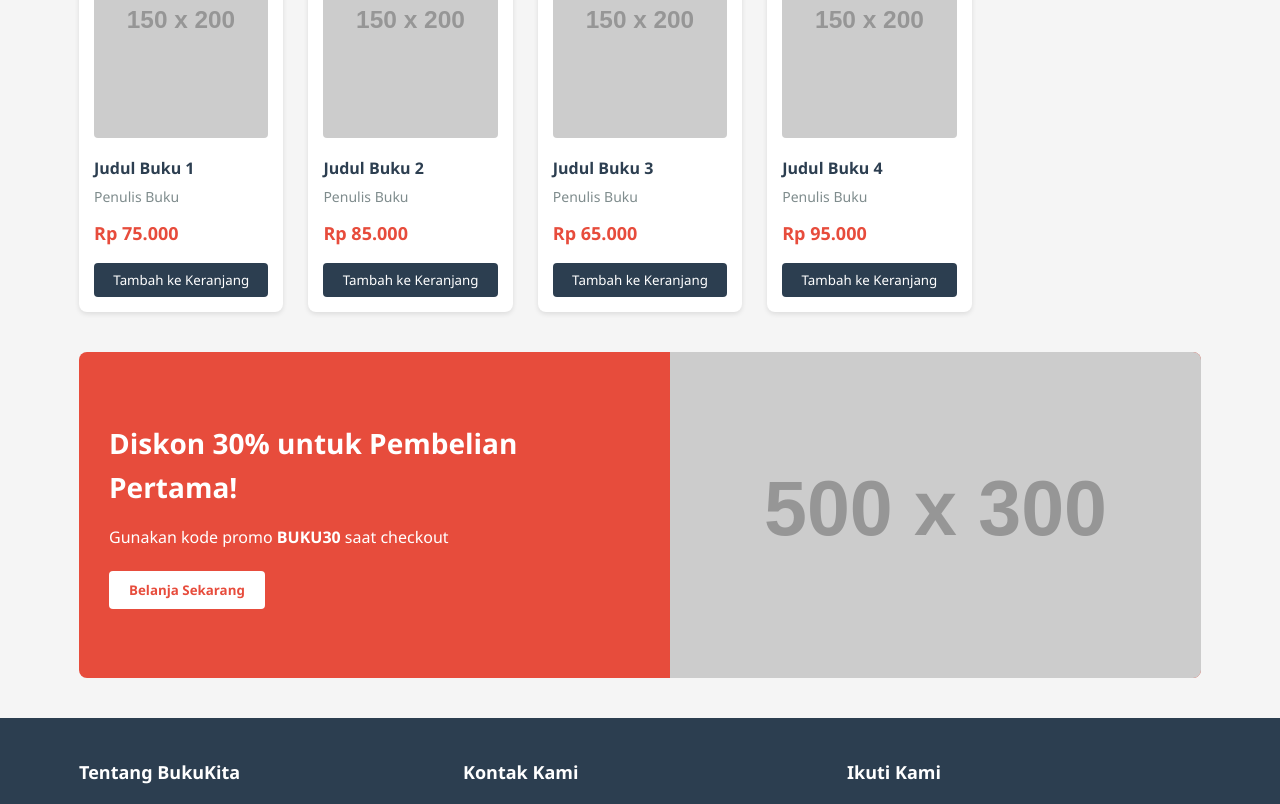
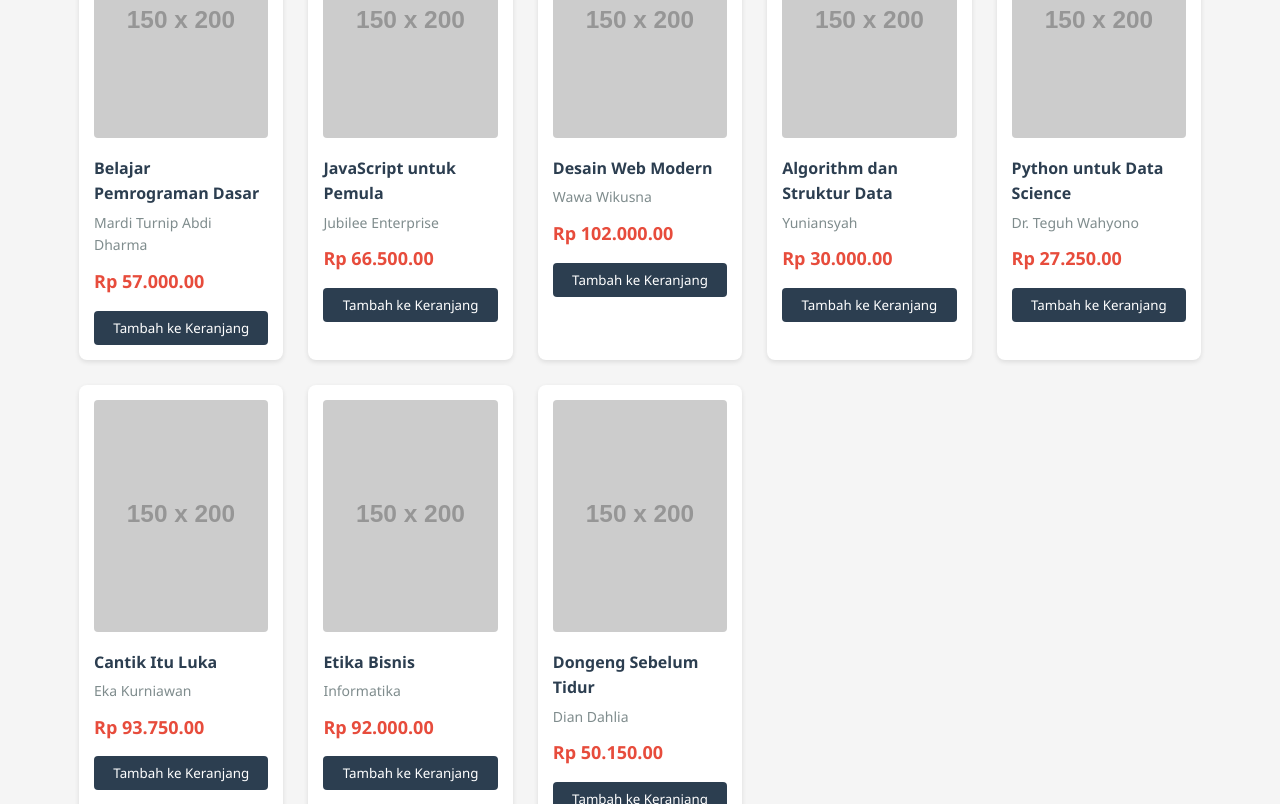
Before and after one commit to ahm862/ahm862.github.io, a plain HTML site: page index.html in a window 1280 px wide. Shown: the part 843-1647 px from the top of the page. Drawn offline with Linux system fonts and the light colour scheme; placeholder pictures from the web are drawn by us.

Commit message:
Add files via upload
Signed-off-by: ahm862 <ahmadfaishal003@gmail.com>

```diff
--- a/index.html
+++ b/index.html
@@ -12,7 +12,7 @@
     <header>
         <div class="container">
             <div class="logo">
-                <h1><i class="fas fa-book"></i> BukuKita</h1>
+                <h1><i class="fas fa-book"></i> BUKU INFORMASI</h1>
                 <p>Toko Buku Online Terlengkap</p>
             </div>
             <div class="search-cart">
@@ -77,30 +77,58 @@
             <div class="book-list">
                 <div class="book-card">
                     <img src="https://via.placeholder.com/150x200" alt="Cover Buku">
-                    <h3>Judul Buku 1</h3>
-                    <p class="author">Penulis Buku</p>
-                    <p class="price">Rp 75.000</p>
+                    <h3>Belajar Pemrograman Dasar</h3>
+                    <p class="author">Mardi Turnip Abdi Dharma</p>
+                    <p class="price">Rp 57.000.00</p>
                     <button class="add-to-cart">Tambah ke Keranjang</button>
                 </div>
                 <div class="book-card">
                     <img src="https://via.placeholder.com/150x200" alt="Cover Buku">
-                    <h3>Judul Buku 2</h3>
-                    <p class="author">Penulis Buku</p>
-                    <p class="price">Rp 85.000</p>
+                    <h3>JavaScript untuk Pemula</h3>
+                    <p class="author">Jubilee Enterprise</p>
+                    <p class="price">Rp 66.500.00</p>
                     <button class="add-to-cart">Tambah ke Keranjang</button>
                 </div>
                 <div class="book-card">
                     <img src="https://via.placeholder.com/150x200" alt="Cover Buku">
-                    <h3>Judul Buku 3</h3>
-                    <p class="author">Penulis Buku</p>
-                    <p class="price">Rp 65.000</p>
+                    <h3>Desain Web Modern</h3>
+                    <p class="author">Wawa Wikusna</p>
+                    <p class="price">Rp 102.000.00</p>
                     <button class="add-to-cart">Tambah ke Keranjang</button>
                 </div>
                 <div class="book-card">
                     <img src="https://via.placeholder.com/150x200" alt="Cover Buku">
-                    <h3>Judul Buku 4</h3>
-                    <p class="author">Penulis Buku</p>
-                    <p class="price">Rp 95.000</p>
+                    <h3>Algorithm dan Struktur Data</h3>
+                    <p class="author">Yuniansyah</p>
+                    <p class="price">Rp 30.000.00</p>
+                    <button class="add-to-cart">Tambah ke Keranjang</button>
+                </div>
+                <div class="book-card">
+                    <img src="https://via.placeholder.com/150x200" alt="Cover Buku">
+                    <h3>Python untuk Data Science</h3>
+                    <p class="author">Dr. Teguh Wahyono</p>
+                    <p class="price">Rp 27.250.00</p>
+                    <button class="add-to-cart">Tambah ke Keranjang</button>
+                </div>
+                <div class="book-card">
+                    <img src="https://via.placeholder.com/150x200" alt="Cover Buku">
+                    <h3>Cantik Itu Luka </h3>
+                    <p class="author">Eka Kurniawan</p>
+                    <p class="price">Rp 93.750.00</p>
+                    <button class="add-to-cart">Tambah ke Keranjang</button>
+                </div>
+                <div class="book-card">
+                    <img src="https://via.placeholder.com/150x200" alt="Cover Buku">
+                    <h3>Etika Bisnis </h3>
+                    <p class="author">Informatika</p>
+                    <p class="price">Rp 92.000.00</p>
+                    <button class="add-to-cart">Tambah ke Keranjang</button>
+                </div>
+                <div class="book-card">
+                    <img src="https://via.placeholder.com/150x200" alt="Cover Buku">
+                    <h3>Dongeng Sebelum Tidur </h3>
+                    <p class="author">Dian Dahlia</p>
+                    <p class="price">Rp 50.150.00</p>
                     <button class="add-to-cart">Tambah ke Keranjang</button>
                 </div>
             </div>
```
